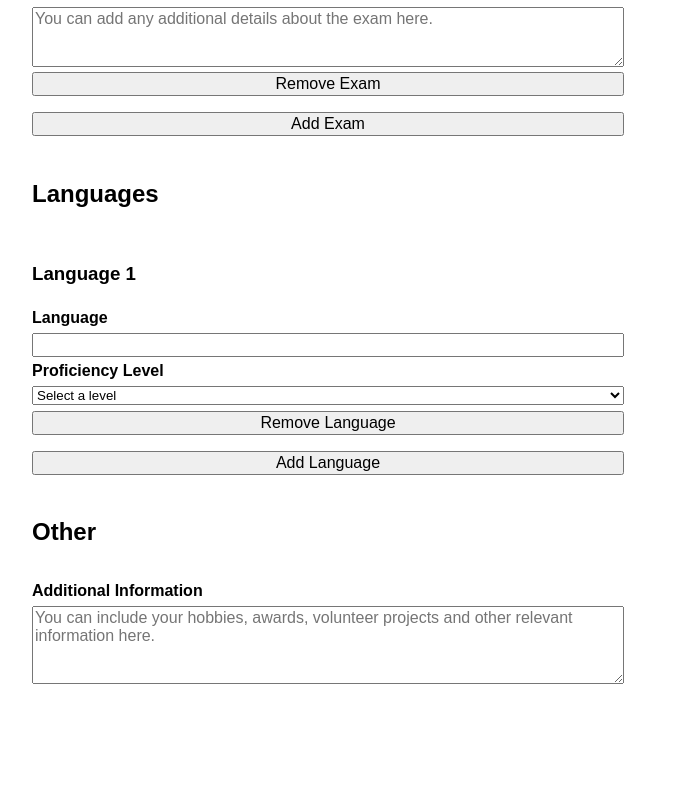
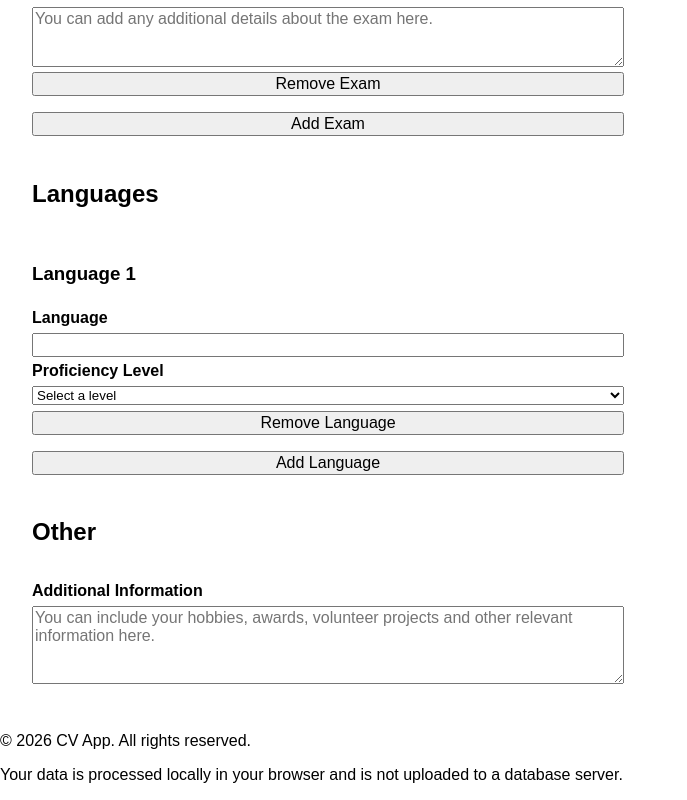
Before and after one commit to canberkg67/cv-app, a React (Vite) app: page / in a window 1280 px wide. Shown: the part 3569-4369 px from the top of the page, without its empty margins (0-687 px from the left). Before the commit the page ends 4285 px from the top, so only its background shows below. Built offline with nearby package versions, Linux system fonts and the light colour scheme.

Commit message:
feat: add footer

```diff
--- a/src/App.jsx
+++ b/src/App.jsx
@@ -2,6 +2,7 @@ import './App.css'
 import { useState } from 'react'
 import Header from './components/Header'
 import Form from './components/Form'
+import Footer from './components/Footer'
 import Preview from './components/Preview'
 
 function createEmptyEducation(id) {
@@ -279,6 +280,7 @@ export default function App() {
           other={other}
         />
       </main>
+      <Footer />
     </>
   )
 }
--- /dev/null
+++ b/src/components/Footer.jsx
@@ -0,0 +1,8 @@
+export default function Footer() {
+    return (
+        <footer>
+            <p>&copy; 2026 CV App. All rights reserved.</p>
+            <p>Your data is processed locally in your browser and is not uploaded to a database server.</p>
+        </footer>
+    );
+}
```
